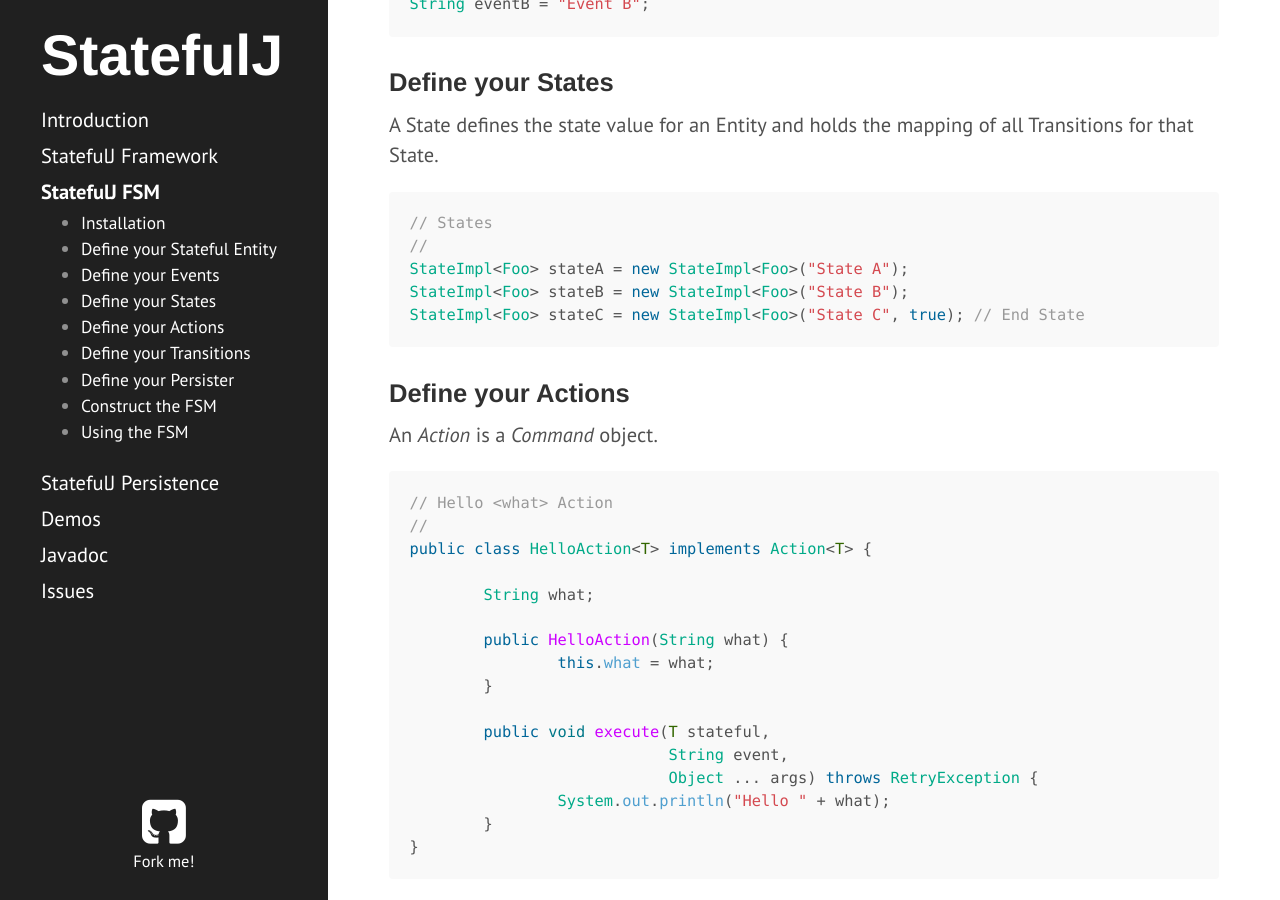
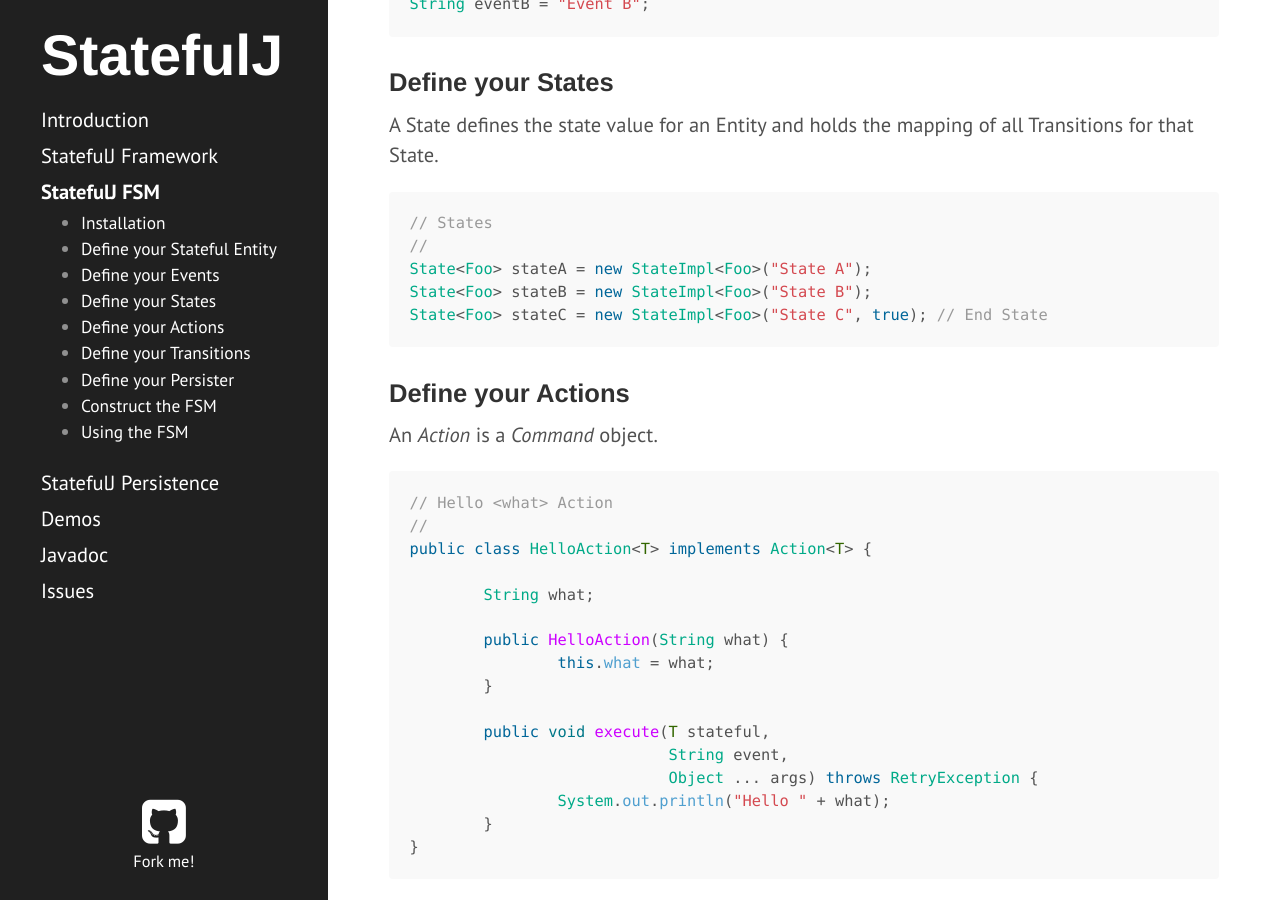
Before and after one commit to statefulj/statefulj, a Jekyll site: the page built from fsm.md, in a window 1280 px wide and 900 px high, scrolled down 2074 px. Built offline with Jekyll 4.4.1, drawn with Linux system fonts in a browser that asks for light colours; Markdown is read by kramdown in place of the engine named in the settings.

Commit message:
Cleanup State

````diff
--- a/fsm.md
+++ b/fsm.md
@@ -85,9 +85,9 @@ A State defines the state value for an Entity and holds the mapping of all Trans
 ```java
 // States
 //
-StateImpl<Foo> stateA = new StateImpl<Foo>("State A");
-StateImpl<Foo> stateB = new StateImpl<Foo>("State B");
-StateImpl<Foo> stateC = new StateImpl<Foo>("State C", true); // End State
+State<Foo> stateA = new StateImpl<Foo>("State A");
+State<Foo> stateB = new StateImpl<Foo>("State B");
+State<Foo> stateC = new StateImpl<Foo>("State C", true); // End State
 ```
 
 ### <a name="define-your-actions"></a> Define your Actions
````
